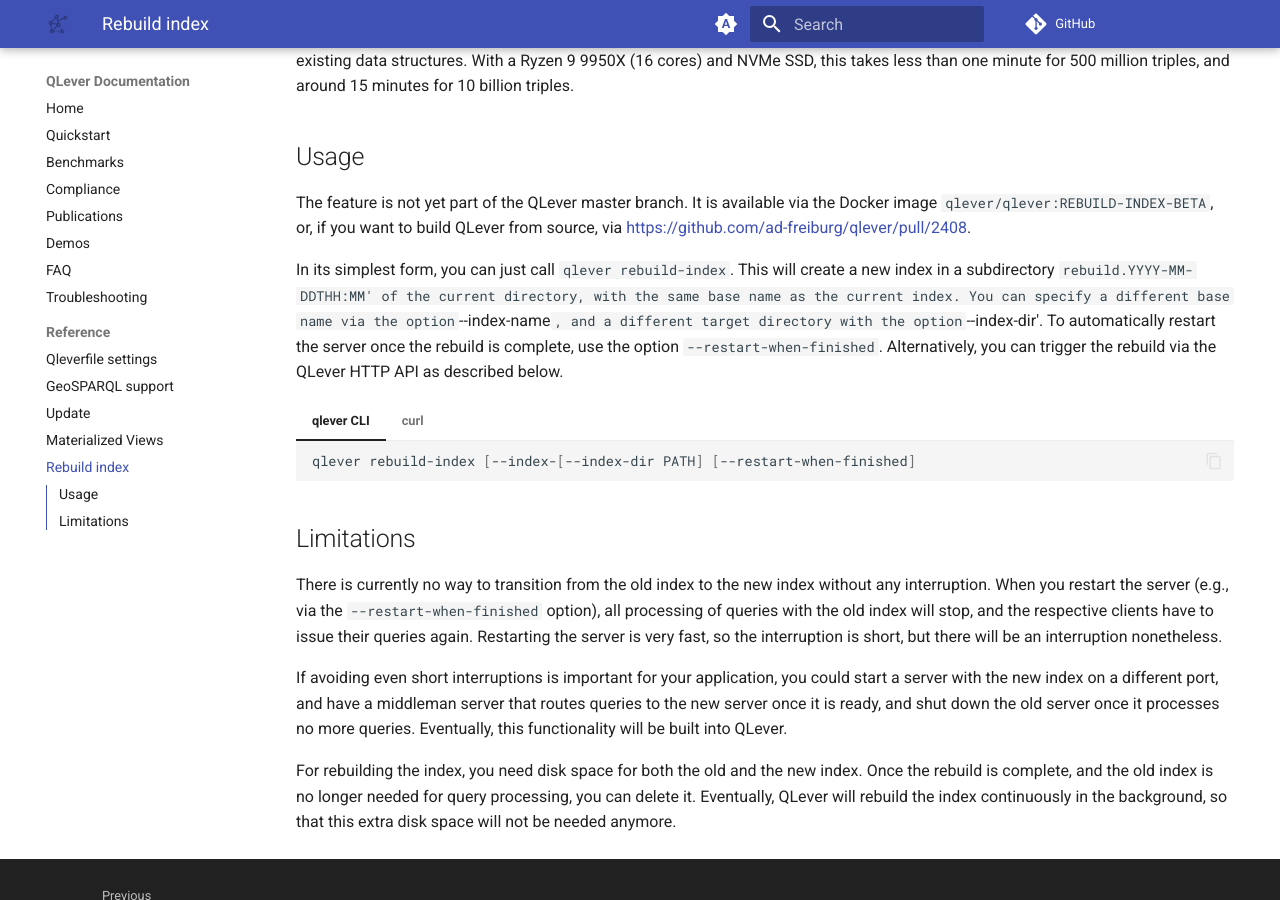
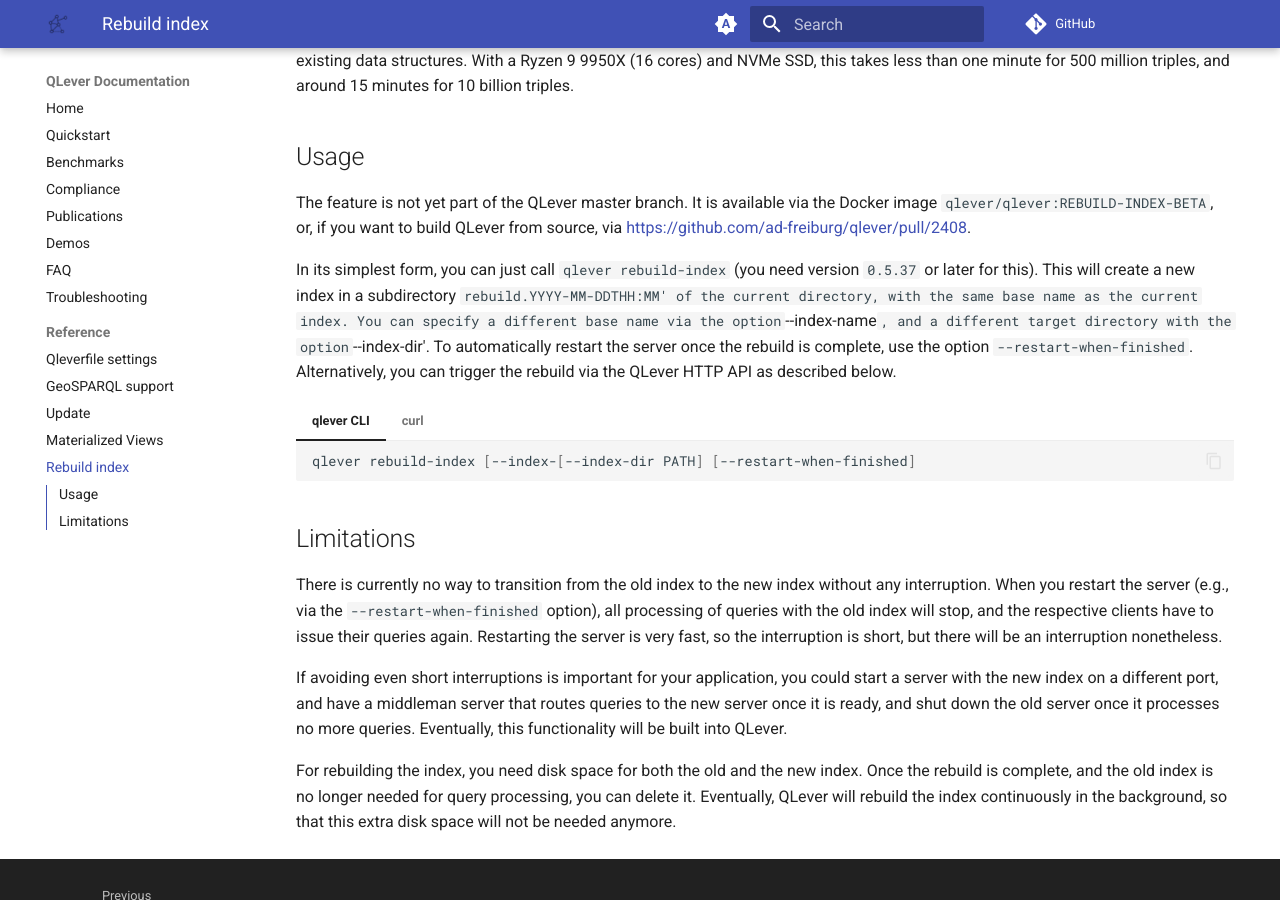
Before and after one commit to qlever-dev/qlever-docs, an MkDocs documentation site: the page built from docs/rebuild-index.md, in a window 1280 px wide and 900 px high, scrolled down 436 px. Built offline with MkDocs 1.6.1 and Material for MkDocs 9.7.7, drawn with Linux system fonts in a browser that asks for light colours; plug-ins that fetch from the network failed and are left out; comment, search, counter and statistics services are not loaded; the version menu is left out.

Commit message:
Mention minimal CLI version in "Rebuild index" section

```diff
--- a/docs/rebuild-index.md
+++ b/docs/rebuild-index.md
@@ -31,12 +31,13 @@ The feature is not yet part of the QLever master branch. It is available via
 the Docker image `qlever/qlever:REBUILD-INDEX-BETA`, or, if you want to build
 QLever from source, via https://github.com/ad-freiburg/qlever/pull/2408.
 
-In its simplest form, you can just call `qlever rebuild-index`. This will
-create a new index in a subdirectory `rebuild.YYYY-MM-DDTHH:MM' of the current
-directory, with the same base name as the current index. You can specify a different
-base name via the option `--index-name`, and a different target directory with
-the option `--index-dir'. To automatically restart the server once the rebuild
-is complete, use the option `--restart-when-finished`. Alternatively, you can
+In its simplest form, you can just call `qlever rebuild-index` (you need
+version `0.5.37` or later for this). This will create a new index in a
+subdirectory `rebuild.YYYY-MM-DDTHH:MM' of the current directory, with the same
+base name as the current index. You can specify a different base name via the
+option `--index-name`, and a different target directory with the option
+`--index-dir'. To automatically restart the server once the rebuild is
+complete, use the option `--restart-when-finished`. Alternatively, you can
 trigger the rebuild via the QLever HTTP API as described below.
 
 === "qlever CLI"
```
